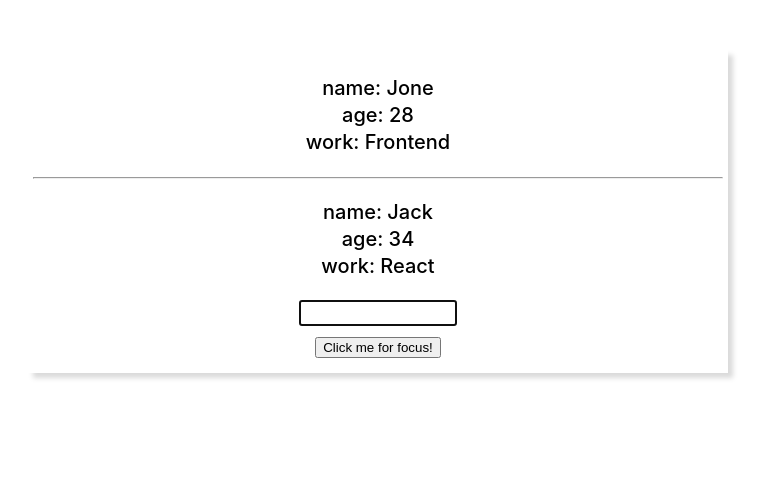
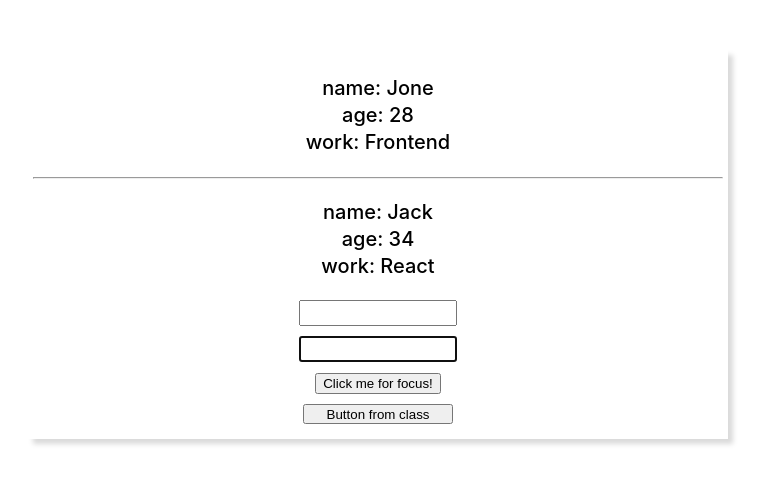
Before and after one commit to Waldemar-00/empty, a React (Create React App) app: page / in a window 1280 px wide. Shown: the top 484 px of the page, without its empty margins (262-1027 px from the left). Built offline with nearby package versions, Linux system fonts and the light colour scheme.

Commit message:
inputRef.current and current, element or object in inputRef

```diff
--- a/src/InsertText.js
+++ b/src/InsertText.js
@@ -2,40 +2,52 @@ import React from 'react'
 import './App.css'
 
 class InsertText extends React.Component {
-  constructor(props) {
-    super(props)
-    this.elementRef = null
-    this.putInElementRef = (element) => {
-      this.elementRef = element
-    }
+  inputtRef = null
+  buttonRef = React.createRef()
+  buttonFromClass = React.createRef()
+  inputFocus = React.createRef()
+  putInElementRef = (element) => {
+      this.inputRef = element // put element in inputRef property
   }
   componentDidMount() {
-    console.log(this.elementRef)
-    this.elementRef.inputRef.focus()
-     //API of browser, it is using after create DOM
-    // no API for class
+    this.inputRef.inputRef.current.focus()
+    // put element in inputRef property
+  }
+  onColorChange = () => {
+    this.buttonRef.current.innerText = "SUCCESS"
+    this.buttonRef.current.style.backgroundColor = 'rgb(176, 242, 176)'
+  }
+  changeInputFocus = () => {
+
   }
   render() {
     return (
       <>
+        <input className='inputRef' ref={this.inputFocus}></input>
         <CreateInput ref={this.putInElementRef} />
-        {/* no API for class */}
-        <button className='btnRef'>Click me for focus!</button>
+        <button className='btnRef' ref={this.buttonRef} onClick={this.onColorChange}>Click me for focus!</button>
+        <CreateButton ref={this.buttonFromClass}/>
       </>
     )
   }
 }
 class CreateInput extends React.Component {
-  constructor(props) {
-    super(props)
-    this.inputRef = null
+  inputRef = React.createRef() // put {current: element} in inputRef property
+  render() {
+    return (
+      <input className='inputRef' type="text" name="name" ref={this.inputRef}></input>
+    )
   }
-  putInRef = (element) => {
-    this.inputRef = element
+}
+class CreateButton extends React.Component {
+  buttonRef = React.createRef() // put {current: element} in inputRef property
+  onChangeColorInClass = () => {
+    this.buttonRef.current.style.backgroundColor = 'rgb(247, 163, 163)'
+    this.buttonRef.current.innerText = 'color changed'
   }
   render() {
     return (
-      <input className='inputRef' type="text" name="name" ref={this.putInRef}></input>
+      <button className='inputRef' type="text" name="name" ref={this.buttonRef} onClick={this.onChangeColorInClass}>Button from class</button>
       )
     }
   }
```
